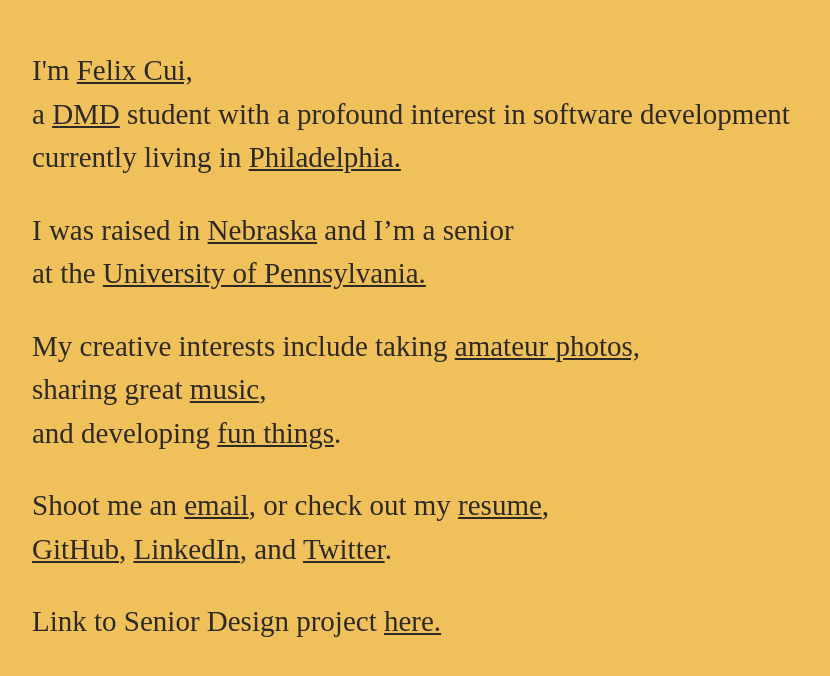
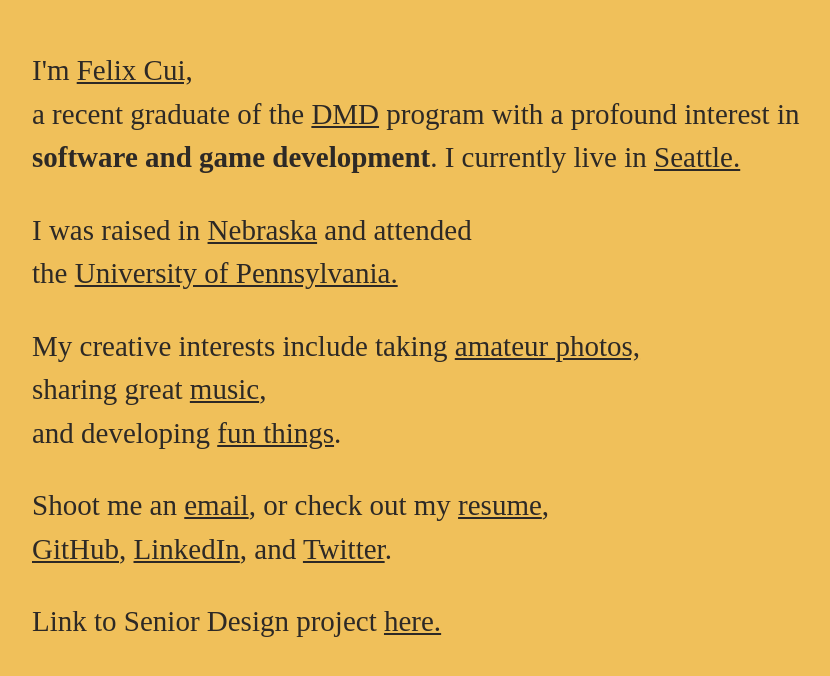
Before and after one commit to felixycui/felixycui.github.io, a website: page index.html in a window 1280 px wide. Shown: the part 108-784 px from the top of the page, without its empty margins (56-886 px from the left). Drawn offline with Linux system fonts and the light colour scheme; a web font is replaced by a local one.

Commit message:
updating with new grad content

```diff
--- a/index.html
+++ b/index.html
@@ -26,13 +26,13 @@
 					</span>
 
 					<br>
-					a <a href="http://cg.cis.upenn.edu/dmd_program.html" target="_blank">DMD</a> student with a profound interest in software development
+					a recent graduate of the <a href="http://cg.cis.upenn.edu/dmd_program.html" target="_blank">DMD</a> program with a profound interest in
 
 					<br>
-					currently living in
+					<b>software and game development</b>.  I currently live in
 
 					<span class="hover_img_3">
-					     <a id="noclick" href="#">Philadelphia.<span><img src="img/skyscrapers.jpg" alt="image" height="400" /></span></a>
+					     <a id="noclick" href="#">Seattle.<span><img src="img/skyscrapers.jpg" alt="image" height="400" /></span></a>
 					</span>
 				</p>
 
@@ -43,8 +43,8 @@
 					     <a id="noclick" href="#">Nebraska<span><img src="img/lincoln.jpg" alt="image" height="250" /></span></a>
 					</span>
 
-					and I’m a senior <br>
-					at the
+					and attended <br>
+					the
 
 					<span class="hover_img_5">
 					     <a id="noclick" href="#">University of Pennsylvania.<span><img src="img/college.png" alt="image" height="300" /></span></a>
```
